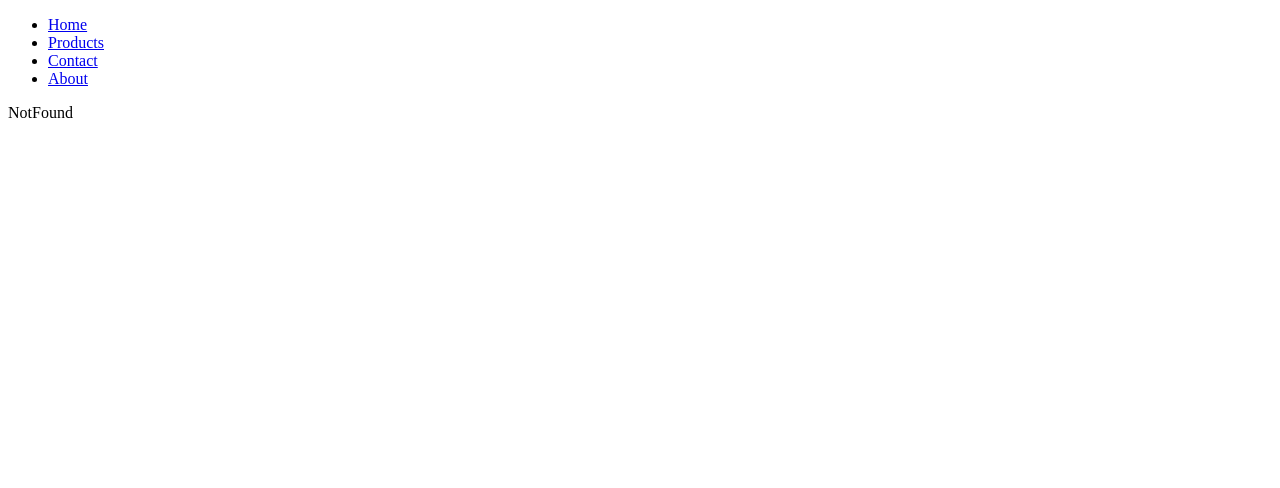
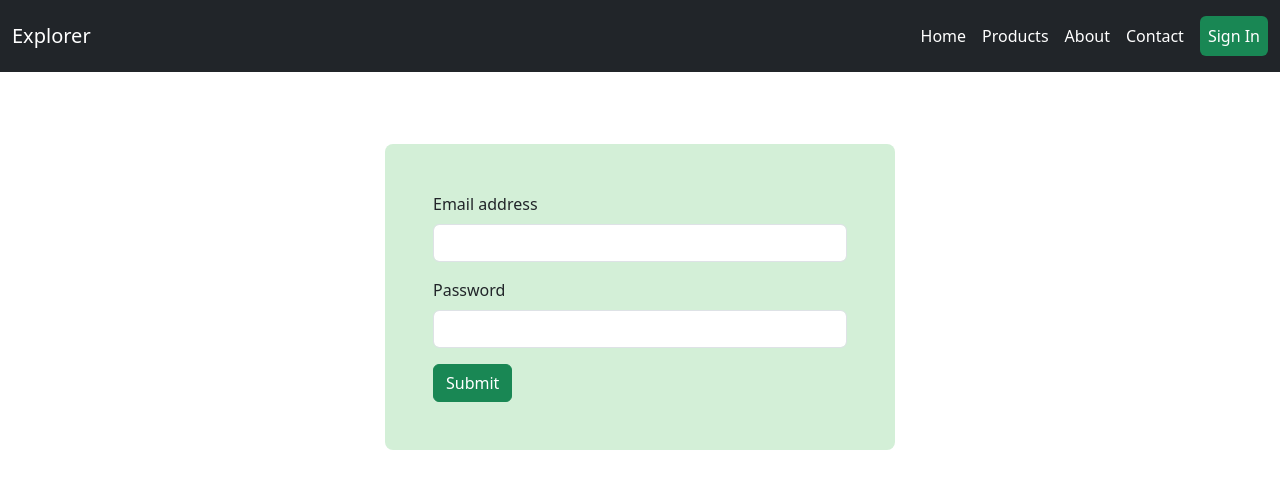
Before and after one commit to Mr-Explorer142/Learning-React-Router, a React (Vite) app: page /sign-in in a window 1280 px wide. Shown: the top 488 px of the page. Built offline with nearby package versions, Linux system fonts and the light colour scheme.

Commit message:
Update UI and Add some routing features

```diff
--- a/package.json
+++ b/package.json
@@ -10,6 +10,7 @@
     "preview": "vite preview"
   },
   "dependencies": {
+    "bootstrap": "^5.3.8",
     "react": "^19.1.1",
     "react-dom": "^19.1.1",
     "react-router": "^7.9.1",
--- a/src/App.css
+++ b/src/App.css
@@ -0,0 +1,9 @@
+.form-bg {
+    background-color: #d3efd7;
+}
+
+@media (min-width: 992px) { /* Bootstrap's 'lg' breakpoint */
+  .w-lg-50-custom {
+    width: 50% !important;
+  }
+}
--- /dev/null
+++ b/src/layout/Header.jsx
@@ -0,0 +1,89 @@
+import React from "react";
+import { Outlet, Link } from "react-router-dom";
+
+const Header = () => {
+  return (
+    <>
+      <header>
+        <nav className="navbar navbar-expand-lg bg-dark" data-bs-theme="dark">
+          <div className="container-fluid">
+            <Link className="navbar-brand text-white" aria-current="page" to="/">
+              Explorer
+            </Link>
+            <button
+              className="navbar-toggler"
+              type="button"
+              data-bs-toggle="collapse"
+              data-bs-target="#navbarNav"
+              aria-controls="navbarNav"
+              aria-expanded="false"
+              aria-label="Toggle navigation"
+            >
+              <span className="navbar-toggler-icon"></span>
+            </button>
+            <div className="collapse navbar-collapse" id="navbarNav">
+              <ul className="navbar-nav ms-auto py-2">
+                {/* Home */}
+                <li className="nav-item">
+                  <Link
+                    className="nav-link text-white"
+                    aria-current="page"
+                    to="/"
+                  >
+                    Home
+                  </Link>
+                </li>
+                {/* Products */}
+                <li className="nav-item">
+                  <Link
+                    className="nav-link text-white"
+                    aria-current="page"
+                    to="/products"
+                  >
+                    Products
+                  </Link>
+                </li>
+                {/* Contact */}
+                <li className="nav-item">
+                  <Link
+                    className="nav-link text-white"
+                    aria-current="page"
+                    to="/about"
+                  >
+                    About
+                  </Link>
+                </li>
+                {/* Contact */}
+                <li className="nav-item">
+                  <Link
+                    className="nav-link text-white"
+                    aria-current="page"
+                    to="/contact"
+                  >
+                    Contact
+                  </Link>
+                </li>
+                {/* Sign In */}
+                <li className="nav-item">
+                  <Link
+                    className="nav-link text-white bg-success rounded btn btn-success d-inline-block p-2 ms-lg-2"
+                    aria-current="page"
+                    to="/sign-in"
+                  >
+                    Sign In
+                  </Link>
+                </li>
+              </ul>
+            </div>
+          </div>
+        </nav>
+      </header>
+      {/* Main */}
+      <main>
+        <Outlet></Outlet>
+      </main>
+    </>
+  );
+};
+
+export default Header;
--- a/src/layout/Navbar.jsx
+++ /dev/null
@@ -1,26 +0,0 @@
-import React from "react";
-import { Outlet, Link } from "react-router-dom";
-
-const Navbar = () => {
-  return (
-    <nav>
-      <ul>
-        <li>
-          <Link to="/">Home</Link>
-        </li>
-        <li>
-          <Link to="/products">Products</Link>
-        </li>
-        <li>
-          <Link to="/contact">Contact</Link>
-        </li>
-        <li>
-          <Link to="/about">About</Link>
-        </li>
-      </ul>
-      <Outlet></Outlet>
-    </nav>
-  );
-};
-
-export default Navbar;
--- a/src/pages/About.jsx
+++ b/src/pages/About.jsx
@@ -1,7 +1,13 @@
 import React from "react";
 
 const About = () => {
-  return <div>About</div>;
+  return (
+    <>
+      <div className="p-2">
+        <h1>Welcome to About Page</h1>
+      </div>
+    </>
+  );
 };
 
 export default About;
--- a/src/pages/Contact.jsx
+++ b/src/pages/Contact.jsx
@@ -1,7 +1,22 @@
 import React from "react";
+import { useNavigate } from "react-router";
 
 const Contact = () => {
-  return <div>Contact</div>;
+
+  const navigate = useNavigate();
+
+  const handleGoToHome = () => {
+    navigate('/');
+  }
+
+  return (
+    <>
+      <div className="p-2">
+        <h1>Welcome to Contact Page</h1>
+        <button className="btn btn-primary mt-2" onClick={handleGoToHome}>Go to Home Page</button>
+      </div>
+    </>
+  );
 };
 
 export default Contact;
--- a/src/pages/Home.jsx
+++ b/src/pages/Home.jsx
@@ -1,9 +1,13 @@
-import React from 'react'
+import React from "react";
 
 const Home = () => {
   return (
-    <div>Home</div>
-  )
-}
+    <>
+      <div className="p-2">
+        <h1>Welcome to Home Page</h1>
+      </div>
+    </>
+  );
+};
 
-export default Home
+export default Home;
--- a/src/pages/NotFound.jsx
+++ b/src/pages/NotFound.jsx
@@ -1,7 +1,13 @@
 import React from "react";
 
 const NotFound = () => {
-  return <div>NotFound</div>;
+  return (
+    <>
+      <div>
+        <h1 className="text-danger text-center mt-3">404 - Content Not Found🥲</h1>
+      </div>
+    </>
+  );
 };
 
 export default NotFound;
--- a/src/pages/Products.jsx
+++ b/src/pages/Products.jsx
@@ -1,7 +1,13 @@
 import React from "react";
 
 const Products = () => {
-  return <div>Products</div>;
+  return (
+    <>
+      <div className="p-2">
+        <h1>Welcome to Contact Page</h1>
+      </div>
+    </>
+  );
 };
 
 export default Products;
--- /dev/null
+++ b/src/pages/Profile.jsx
@@ -0,0 +1,41 @@
+import React from "react";
+import { useLocation } from "react-router";
+
+const Profile = () => {
+  const { state } = useLocation();
+
+  return (
+    <>
+      {state ? (
+        <div className="container d-flex justify-content-center mt-5">
+          <div className="card w-25 shadow-sm">
+            <div className="card-body">
+              <h5 className="card-title text-primary fw-bold">
+                User Information
+              </h5>
+              <div className="card-text mt-3">
+                <p>
+                  <span className="fw-bold">Name : </span> {state.name}
+                </p>
+                <p>
+                  <span className="fw-bold">Email : </span> {state.email}
+                </p>
+                <p>
+                  <span className="fw-bold">City : </span> {state.city}
+                </p>
+                <p>
+                  <span className="fw-bold">Country : </span> {state.country}
+                </p>
+              </div>
+              <a href="#" className="btn btn-primary">
+                More Info
+              </a>
+            </div>
+          </div>
+        </div>
+      ) : <p>No Profile exits!</p>}
+    </>
+  );
+};
+
+export default Profile;
--- /dev/null
+++ b/src/pages/SignIn.jsx
@@ -0,0 +1,68 @@
+import React, { useRef } from "react";
+import { useNavigate } from "react-router";
+
+const SignIn = () => {
+  const emailRef = useRef("");
+  const passwordRef = useRef("");
+  const navigate = useNavigate();
+
+  const handleOnSubmit = (e) => {
+    e.preventDefault();
+    const email = emailRef.current.value;
+    const password = passwordRef.current.value;
+    // console.log("Submit:", email, " -> ", password);
+
+    if (email === "tahmidalamtamim142@gmail.com" && password == "123456") {
+      const user = {
+        name: "Tahmid Alam Tamim",
+        email: "tahmidalamtamim142@gmail.com",
+        city: "Dhaka",
+        country: "Bangladesh",
+      };
+      navigate("/profile", { state: user });
+    } else {
+      navigate("/sign-in");
+    }
+  };
+
+  return (
+    <>
+      <div className="container d-flex justify-content-center align-items-center">
+        <div className="mt-5 p-4 w-100 w-lg-50-custom">
+          <form className="form-bg p-5 rounded-3" onSubmit={handleOnSubmit}>
+            <div className="mb-3">
+              <label htmlFor="exampleInputEmail1" className="form-label">
+                Email address
+              </label>
+              <input
+                type="email"
+                ref={emailRef}
+                name="email"
+                className="form-control"
+                id="exampleInputEmail1"
+                aria-describedby="emailHelp"
+              />
+            </div>
+            <div className="mb-3">
+              <label htmlFor="exampleInputPassword1" className="form-label">
+                Password
+              </label>
+              <input
+                type="password"
+                ref={passwordRef}
+                name="password"
+                className="form-control"
+                id="exampleInputPassword1"
+              />
+            </div>
+            <button type="submit" className="btn btn-success">
+              Submit
+            </button>
+          </form>
+        </div>
+      </div>
+    </>
+  );
+};
+
+export default SignIn;
```
Also changed, not shown: src/main.jsx (+14 -2 lines), 1 other file (tests, documents, lock files or other folders).
